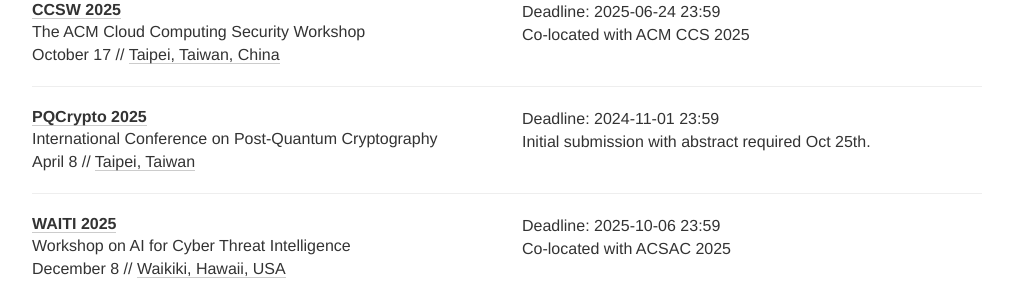
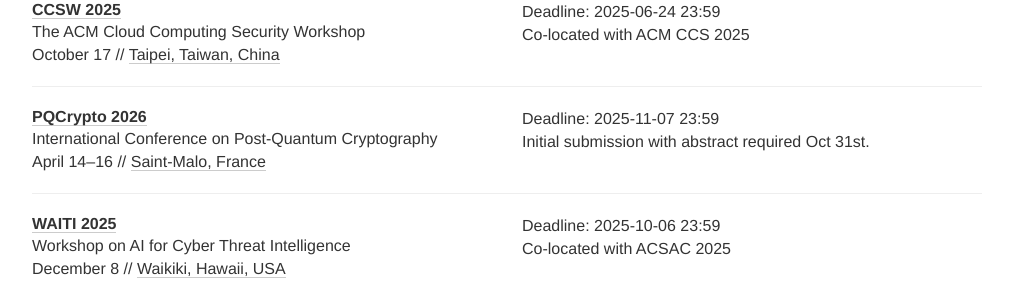
Before and after one commit to sec-deadlines/sec-deadlines.github.io, a Jekyll site: the page built from index.html, in a window 1280 px wide and 900 px high, scrolled down 17025 px. Shown: the part 152-450 px from the top of the window, without its empty margins (133-1146 px from the left). Built offline with Jekyll 4.4.1, drawn with Linux system fonts in a browser that asks for light colours; nearby versions of some CDN libraries; comment, search, counter and statistics services are not loaded.

Commit message:
Update PQCrypto'26

```diff
--- a/_data/conferences.yml
+++ b/_data/conferences.yml
@@ -1196,12 +1196,12 @@
 
 - name: PQCrypto
   description: International Conference on Post-Quantum Cryptography
-  year: 2025
-  link: https://pqcrypto2025.iis.sinica.edu.tw/
-  deadline: ["2024-11-01 23:59"]
-  comment: Initial submission with abstract required Oct 25th.
-  date: April 8
-  place: Taipei, Taiwan
+  year: 2026
+  link: https://pqcrypto2026.irisa.fr/
+  deadline: ["2025-11-07 23:59"]
+  comment: Initial submission with abstract required Oct 31st.
+  date: April 14-16
+  place: Saint-Malo, France
   tags: [CRYPTO, CONF]
 
 - name: WAITI
```
